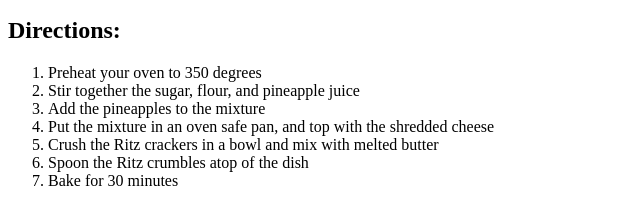
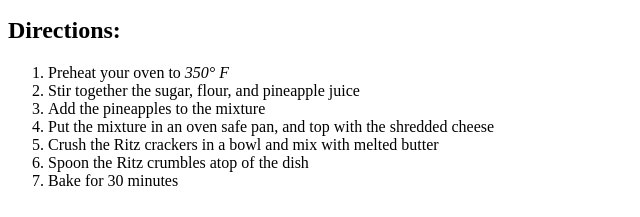
Before and after one commit to cstaucode/odin-recipes, a plain HTML site: page recipes/pineapplecasserole.html in a window 1280 px wide. Shown: the part 580-797 px from the top of the page, 0-640 px from the left. Drawn offline with Linux system fonts and the light colour scheme.

Commit message:
Add symbol for degrees

```diff
--- a/recipes/pineapplecasserole.html
+++ b/recipes/pineapplecasserole.html
@@ -22,7 +22,7 @@
         </ul>
         <h2>Directions:</h2>
         <ol>
-            <li> Preheat your oven to 350 degrees</li>
+            <li> Preheat your oven to <em>350&deg F</em></li>
             <li>Stir together the sugar, flour, and pineapple juice</li>
             <li>Add the pineapples to the mixture</li>
             <li>Put the mixture in an oven safe pan, and top with the shredded cheese</li>
```
